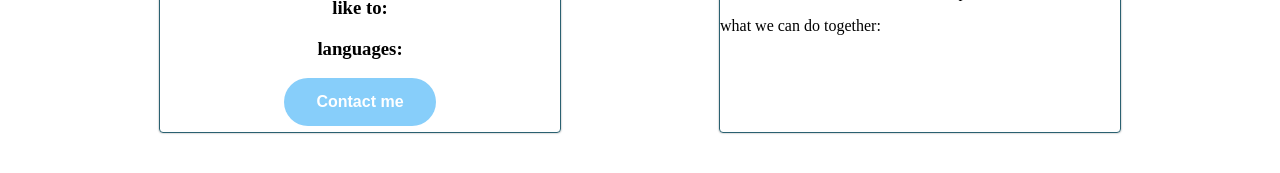
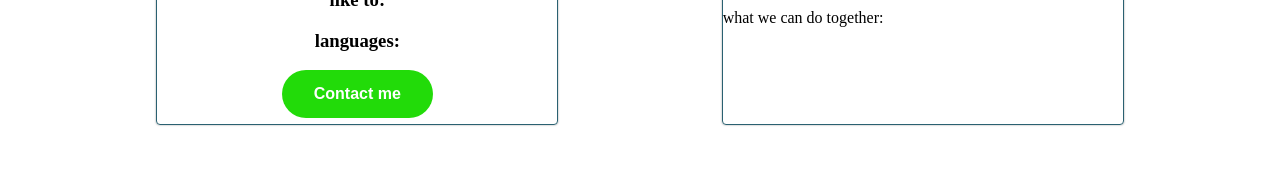
Before and after one commit to LIOR25/u-there, a Vue app in the folder frontend/: page /user/1 in a window 1280 px wide. Shown: the part 319-492 px from the top of the page. Built offline with nearby package versions, Linux system fonts and the light colour scheme; no server answers.

Commit message:
fixing basis scss

```diff
--- a/frontend/src/App.vue
+++ b/frontend/src/App.vue
@@ -18,8 +18,7 @@ export default {
 </script>
 
 
-<style scoped lang="scss">
-// @/styles/views/_home-page.scss
+<style lang="scss">
 body {
   margin: 0;
   box-sizing: border-box;
--- a/frontend/src/styles/views/_UserDetails.scss
+++ b/frontend/src/styles/views/_UserDetails.scss
@@ -1,12 +1,114 @@
-.mainContainer{
-    // @include wrapper(400px);
-    // border-right: 1px solid $box-shadow-gray;
-    // border-left: 1px solid $box-shadow-gray;
-    // min-height: calc(100vh - 70px);
 
 
-    // display: flex;
-    // justify-content: space-evenly;
-    // padding-top: 155px;
 
-}
+
+// .mainContainer{
+//     // @include wrapper(400px);
+//     // border-right: 1px solid $box-shadow-gray;
+//     // border-left: 1px solid $box-shadow-gray;
+//     // min-height: calc(100vh - 70px);
+
+
+//     // display: flex;
+//     // justify-content: space-evenly;
+//     // padding-top: 155px;
+
+// }
+
+.flex {
+    display: flex;
+  }
+
+  .mainContainer {
+    display: flex;
+    justify-content: space-evenly;
+    padding-top: 155px;
+
+    //  @include wrapper(400px);
+    //     border-right: 1px solid $box-shadow-gray;
+    //     border-left: 1px solid $box-shadow-gray;
+    //     min-height: calc(100vh - 70px);
+  }
+
+  .detailsList {
+    // flex-direction: column;
+
+    //     border: 1px solid #2a6171;
+    //         border-radius: 7px;
+    //   box-shadow: 3px 3px 12px -1px #afa7a7;
+
+    flex-direction: column;
+    align-items: center;
+    text-align: center;
+
+    border: 1px solid #2a6171;
+    border-radius: 7px;
+    box-shadow: 3px 3px 12px -1px #afa7a7;
+    object-fit: contain;
+    cursor: pointer;
+    min-height: 270px;
+    // background-color: rgb(100, 173, 81);
+    border-radius: 4px;
+    flex-basis: 200px;
+    flex-grow: 1;
+    margin: 17px 7px;
+    max-width: 400px;
+    max-height: 600px;
+    box-shadow: 0 0 2px #969696;
+    /* position: relative; */
+    margin-bottom: 200px;
+  }
+  button {
+    cursor: pointer;
+    font-size: 1rem;
+    line-height: 1rem;
+    margin: 0;
+    padding: 0 2rem;
+    border-radius: 2.5rem;
+    border: none;
+    background: rgb(34, 219, 9);
+    color: #fff;
+    font-weight: 600;
+    -webkit-user-select: none;
+    -moz-user-select: none;
+    -ms-user-select: none;
+    user-select: none;
+    -webkit-transition: background 0.14s ease;
+    transition: background 0.14s ease;
+    height: 3rem;
+    min-height: 3rem;
+    overflow: hidden;
+  }
+
+  .detailsMain {
+    //  flex-direction: column;
+
+    //   border: 1px solid #2a6171;
+    //       border-radius: 7px;
+    // box-shadow: 3px 3px 12px -1px #afa7a7;
+
+    flex-direction: column;
+
+    border: 1px solid #2a6171;
+    border-radius: 7px;
+    box-shadow: 3px 3px 12px -1px #afa7a7;
+    /* width: 23%; */
+    object-fit: contain;
+    cursor: pointer;
+    min-height: 270px;
+    // background-color: rgb(100, 173, 81);
+    border-radius: 4px;
+    flex-basis: 200px;
+    flex-grow: 1;
+    margin: 17px 7px;
+    max-width: 400px;
+    max-height: 600px;
+    box-shadow: 0 0 2px #969696;
+    /* position: relative; */
+    margin-bottom: 200px;
+  }
+
+  .userSmallImg {
+    width: 50px;
+    height: 50px;
+  }
--- a/frontend/src/views/UserDetails.vue
+++ b/frontend/src/views/UserDetails.vue
@@ -81,102 +81,102 @@ export default {
 </script>
 
 
-<style lang="scss" scoped>
-.flex {
-  display: flex;
-}
+<style lang="scss" scoped src="@/styles/views/_UserDetails.scss">
+// .flex {
+//   display: flex;
+// }
 
-.mainContainer {
-  display: flex;
-  justify-content: space-evenly;
-  padding-top: 155px;
+// .mainContainer {
+//   display: flex;
+//   justify-content: space-evenly;
+//   padding-top: 155px;
 
-  //  @include wrapper(400px);
-  //     border-right: 1px solid $box-shadow-gray;
-  //     border-left: 1px solid $box-shadow-gray;
-  //     min-height: calc(100vh - 70px);
-}
+//   //  @include wrapper(400px);
+//   //     border-right: 1px solid $box-shadow-gray;
+//   //     border-left: 1px solid $box-shadow-gray;
+//   //     min-height: calc(100vh - 70px);
+// }
 
-.detailsList {
-  // flex-direction: column;
+// .detailsList {
+//   // flex-direction: column;
 
-  //     border: 1px solid #2a6171;
-  //         border-radius: 7px;
-  //   box-shadow: 3px 3px 12px -1px #afa7a7;
+//   //     border: 1px solid #2a6171;
+//   //         border-radius: 7px;
+//   //   box-shadow: 3px 3px 12px -1px #afa7a7;
 
-  flex-direction: column;
-  align-items: center;
-  text-align: center;
+//   flex-direction: column;
+//   align-items: center;
+//   text-align: center;
 
-  border: 1px solid #2a6171;
-  border-radius: 7px;
-  box-shadow: 3px 3px 12px -1px #afa7a7;
-  object-fit: contain;
-  cursor: pointer;
-  min-height: 270px;
-  // background-color: rgb(100, 173, 81);
-  border-radius: 4px;
-  flex-basis: 200px;
-  flex-grow: 1;
-  margin: 17px 7px;
-  max-width: 400px;
-  max-height: 600px;
-  box-shadow: 0 0 2px #969696;
-  /* position: relative; */
-  margin-bottom: 200px;
-}
-button {
-  cursor: pointer;
-  font-size: 1rem;
-  line-height: 1rem;
-  margin: 0;
-  padding: 0 2rem;
-  border-radius: 2.5rem;
-  border: none;
-  background: lightskyblue;
-  color: #fff;
-  font-weight: 600;
-  -webkit-user-select: none;
-  -moz-user-select: none;
-  -ms-user-select: none;
-  user-select: none;
-  -webkit-transition: background 0.14s ease;
-  transition: background 0.14s ease;
-  height: 3rem;
-  min-height: 3rem;
-  overflow: hidden;
-}
+//   border: 1px solid #2a6171;
+//   border-radius: 7px;
+//   box-shadow: 3px 3px 12px -1px #afa7a7;
+//   object-fit: contain;
+//   cursor: pointer;
+//   min-height: 270px;
+//   // background-color: rgb(100, 173, 81);
+//   border-radius: 4px;
+//   flex-basis: 200px;
+//   flex-grow: 1;
+//   margin: 17px 7px;
+//   max-width: 400px;
+//   max-height: 600px;
+//   box-shadow: 0 0 2px #969696;
+//   /* position: relative; */
+//   margin-bottom: 200px;
+// }
+// button {
+//   cursor: pointer;
+//   font-size: 1rem;
+//   line-height: 1rem;
+//   margin: 0;
+//   padding: 0 2rem;
+//   border-radius: 2.5rem;
+//   border: none;
+//   background: lightskyblue;
+//   color: #fff;
+//   font-weight: 600;
+//   -webkit-user-select: none;
+//   -moz-user-select: none;
+//   -ms-user-select: none;
+//   user-select: none;
+//   -webkit-transition: background 0.14s ease;
+//   transition: background 0.14s ease;
+//   height: 3rem;
+//   min-height: 3rem;
+//   overflow: hidden;
+// }
 
-.detailsMain {
-  //  flex-direction: column;
+// .detailsMain {
+//   //  flex-direction: column;
 
-  //   border: 1px solid #2a6171;
-  //       border-radius: 7px;
-  // box-shadow: 3px 3px 12px -1px #afa7a7;
+//   //   border: 1px solid #2a6171;
+//   //       border-radius: 7px;
+//   // box-shadow: 3px 3px 12px -1px #afa7a7;
 
-  flex-direction: column;
+//   flex-direction: column;
 
-  border: 1px solid #2a6171;
-  border-radius: 7px;
-  box-shadow: 3px 3px 12px -1px #afa7a7;
-  /* width: 23%; */
-  object-fit: contain;
-  cursor: pointer;
-  min-height: 270px;
-  // background-color: rgb(100, 173, 81);
-  border-radius: 4px;
-  flex-basis: 200px;
-  flex-grow: 1;
-  margin: 17px 7px;
-  max-width: 400px;
-  max-height: 600px;
-  box-shadow: 0 0 2px #969696;
-  /* position: relative; */
-  margin-bottom: 200px;
-}
+//   border: 1px solid #2a6171;
+//   border-radius: 7px;
+//   box-shadow: 3px 3px 12px -1px #afa7a7;
+//   /* width: 23%; */
+//   object-fit: contain;
+//   cursor: pointer;
+//   min-height: 270px;
+//   // background-color: rgb(100, 173, 81);
+//   border-radius: 4px;
+//   flex-basis: 200px;
+//   flex-grow: 1;
+//   margin: 17px 7px;
+//   max-width: 400px;
+//   max-height: 600px;
+//   box-shadow: 0 0 2px #969696;
+//   /* position: relative; */
+//   margin-bottom: 200px;
+// }
 
-.userSmallImg {
-  width: 50px;
-  height: 50px;
-}
+// .userSmallImg {
+//   width: 50px;
+//   height: 50px;
+// }
 </style>
```
